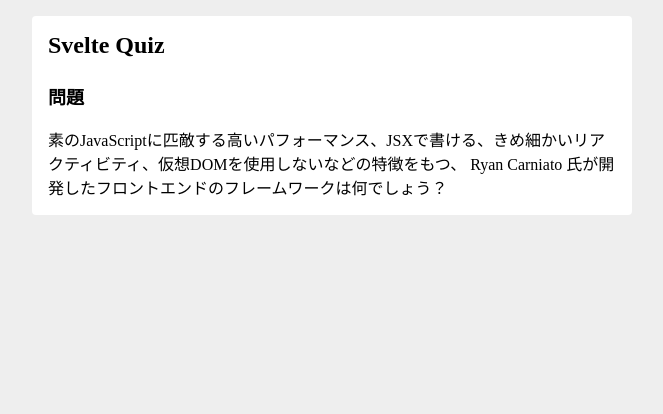
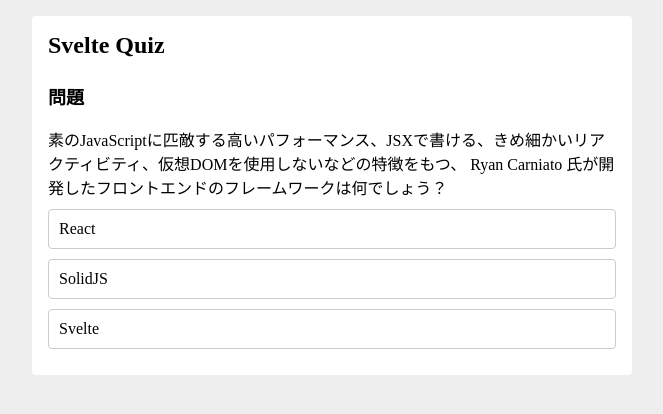
Before and after one commit to yuto-ono/svelte-quiz, a Svelte app: page / in a window 1280 px wide. Shown: the top 414 px of the page, without its empty margins (308-971 px from the left). Built offline with nearby package versions, Linux system fonts and the light colour scheme.

Commit message:
create Choices

```diff
--- a/src/App.svelte
+++ b/src/App.svelte
@@ -1,4 +1,6 @@
 <script lang="ts">
+  import Choices from "./Choices.svelte"
+
   const questionText =
     "素のJavaScriptに匹敵する高いパフォーマンス、JSXで書ける、きめ細かいリアクティビティ、仮想DOMを使用しないなどの特徴をもつ、 Ryan Carniato 氏が開発したフロントエンドのフレームワークは何でしょう？"
 
@@ -14,6 +16,7 @@
   <h1 class="title">Svelte Quiz</h1>
   <h2 class="heading">問題</h2>
   <p class="question">{questionText}</p>
+  <Choices {choices} />
 </main>
 
 <style lang="scss">
--- /dev/null
+++ b/src/Choices.svelte
@@ -0,0 +1,36 @@
+<script lang="ts">
+  export let choices: string[]
+</script>
+
+<ul class="list">
+  {#each choices as choice}
+    <li class="item normal">{choice}</li>
+  {/each}
+</ul>
+
+<style lang="scss">
+  .list {
+    list-style: none;
+    padding: 0;
+    margin-top: 10px;
+  }
+  .item {
+    border: 1px solid #ccc;
+    border-radius: 4px;
+    padding: 10px;
+    margin-bottom: 10px;
+    &.normal {
+      cursor: pointer;
+      &:hover {
+        background: #f8f8f8;
+      }
+    }
+    &.disabled {
+      background-color: #eee;
+      color: #666;
+    }
+    &.selectedItemStyle {
+      background-color: #9fc;
+    }
+  }
+</style>
```
